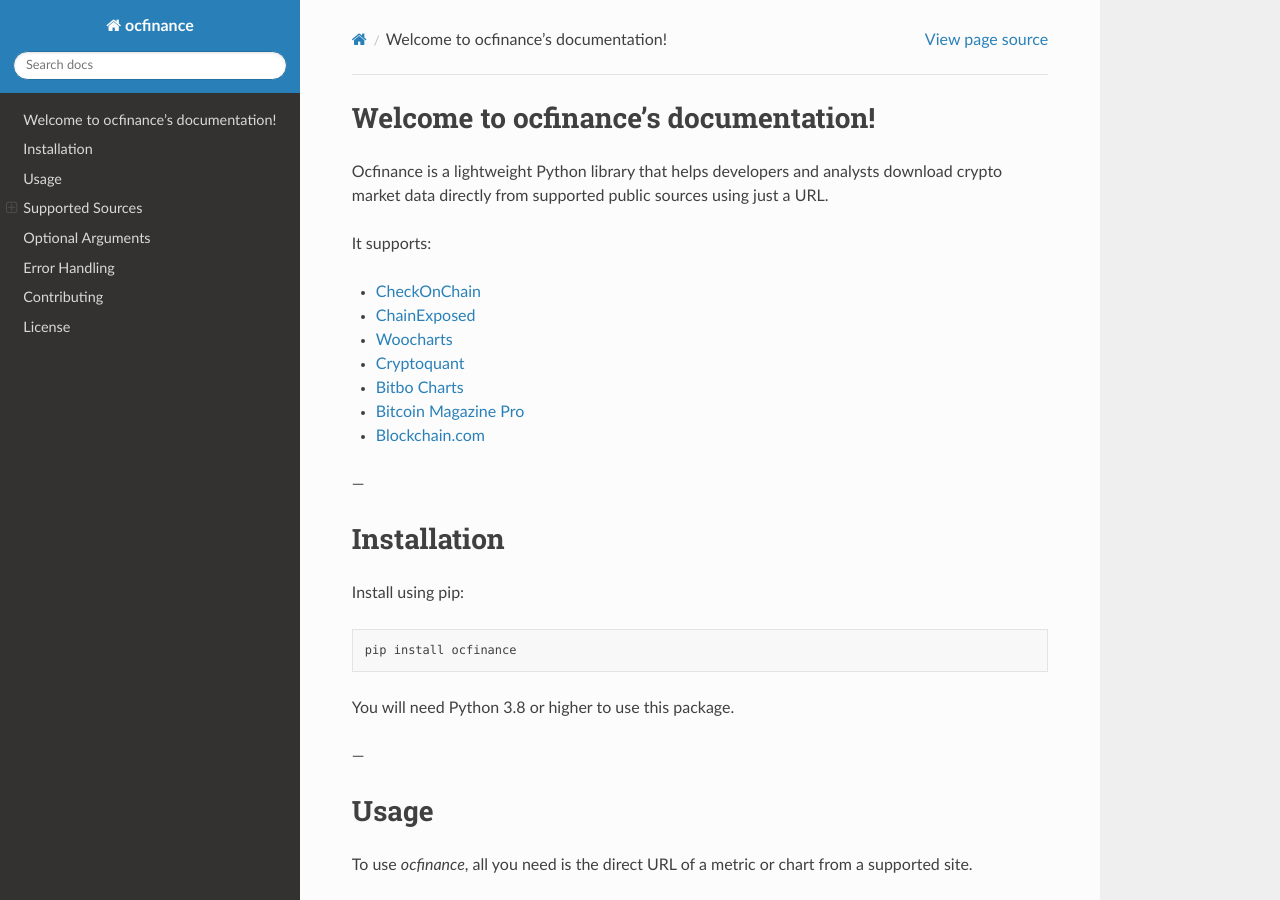
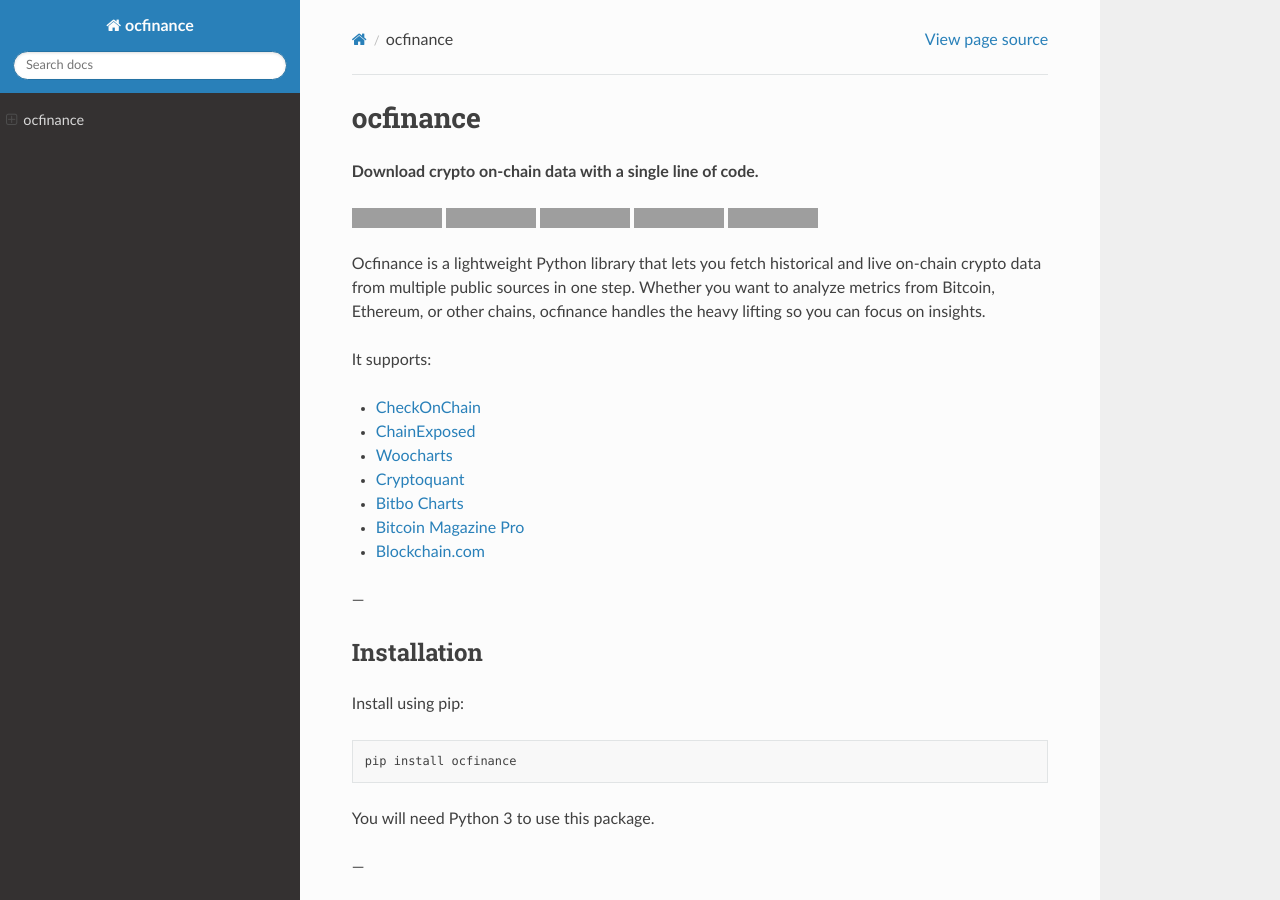
Before and after one commit to johannvonissou/chaindl, a Sphinx documentation site: the page built from docs/index.rst, in a window 1280 px wide and 900 px high. Built offline with Sphinx 7.4.7 and the Read the Docs theme 3.1.0, drawn with Linux system fonts in a browser that asks for light colours; some of the changed text lies outside the part shown; grey boxes are pictures that could not be loaded.

```diff
--- a/docs/index.rst
+++ b/docs/index.rst
@@ -1,8 +1,27 @@
-Welcome to ocfinance's documentation!
-=====================================
+==================
+ocfinance
+==================
 
-Ocfinance is a lightweight Python library that helps developers and analysts download crypto market data directly from
-supported public sources using just a URL.
+**Download crypto on-chain data with a single line of code.**
+
+.. image:: https://github.com/dhruvan2006/ocfinance/actions/workflows/release.yml/badge.svg
+    :target: https://github.com/dhruvan2006/ocfinance/actions/workflows/release.yml
+
+.. image:: https://github.com/dhruvan2006/ocfinance/actions/workflows/tests.yml/badge.svg
+    :target: https://github.com/dhruvan2006/ocfinance/actions/workflows/tests.yml
+
+.. image:: https://img.shields.io/pypi/v/ocfinance
+    :target: https://pypi.org/project/ocfinance/
+
+.. image:: https://static.pepy.tech/badge/ocfinance
+    :target: https://pypi.org/project/ocfinance/
+
+.. image:: https://img.shields.io/github/license/dhruvan2006/ocfinance
+    :target: https://github.com/dhruvan2006/ocfinance
+
+Ocfinance is a lightweight Python library that lets you fetch historical and live on-chain crypto data
+from multiple public sources in one step. Whether you want to analyze metrics from Bitcoin, Ethereum,
+or other chains, ocfinance handles the heavy lifting so you can focus on insights.
 
 It supports:
 
@@ -25,7 +44,7 @@ Install using pip:
 
     pip install ocfinance
 
-You will need Python 3.8 or higher to use this package.
+You will need Python 3 to use this package.
 
 ---
 
--- a/pyproject.toml
+++ b/pyproject.toml
@@ -12,7 +12,7 @@ version = "0.0.12"
 authors = [
   { name="Dhruvan Gnanadhandayuthapani", email="dhruvan2006@gmail.com" },
 ]
-description = "Download on-chain data for bitcoin (works for cryptoquant)"
+description = "Download crypto on-chain data with a single line of code "
 readme = "README.md"
 requires-python = ">=3.8"
 license = "MIT"
```
Also changed, not shown: other parts of docs/index.rst (+0 -2 lines), README.md (+17 -11 lines).
